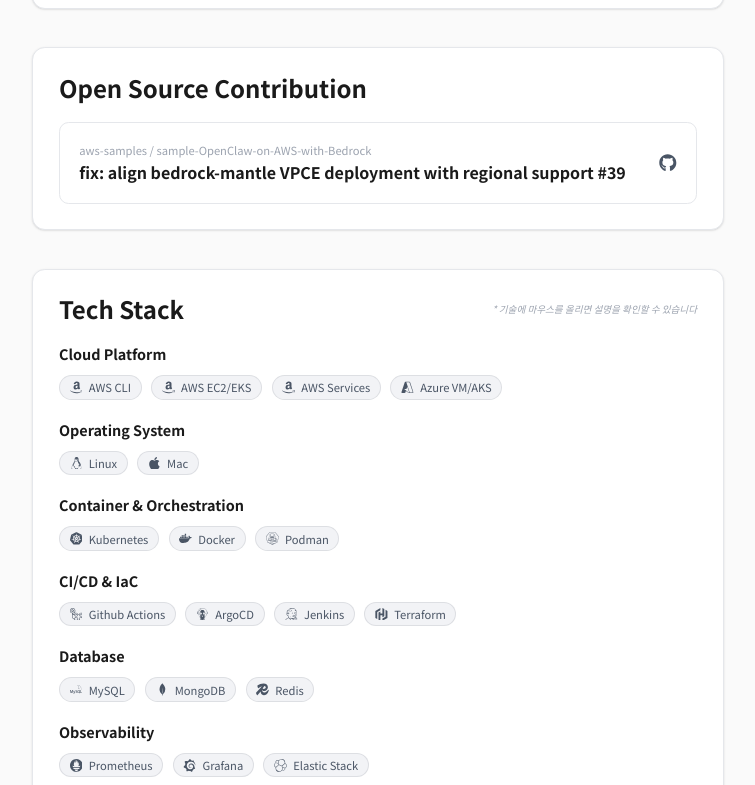
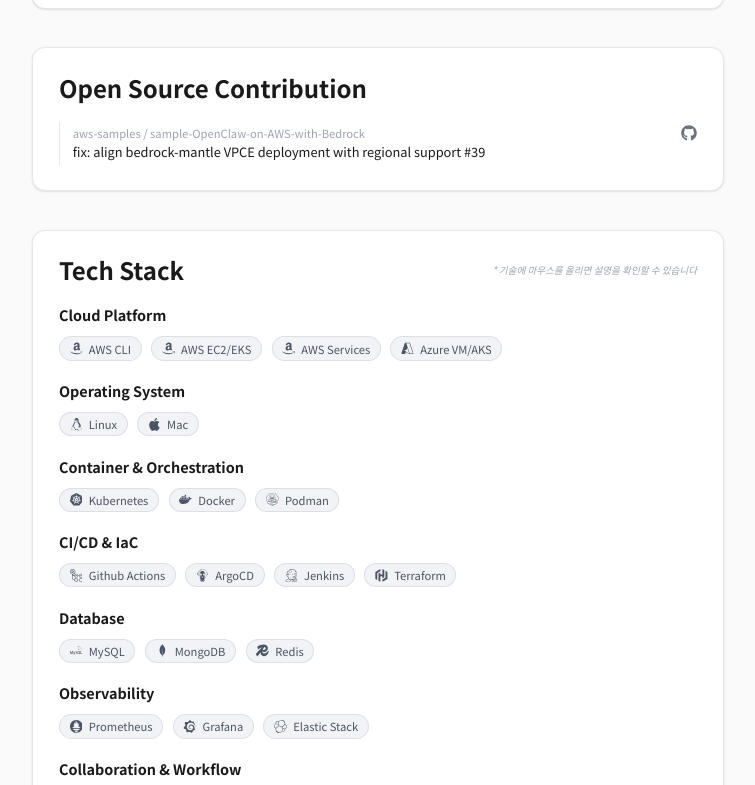
Before and after one commit to xxng1/xxng1-blog, a Next.js app: page /about in a window 1280 px wide. Shown: the part 815-1600 px from the top of the page, without its empty margins (262-1017 px from the left). Built offline with nearby package versions, Linux system fonts and the light colour scheme.

Commit message:
ui: text size 변경

```diff
--- a/src/app/about/page.tsx
+++ b/src/app/about/page.tsx
@@ -92,29 +92,25 @@ export default function AboutPage() {
             {/* Open Source Contribution */}
             <section className="mb-12">
                 <div className="bg-card-background border border-card-border rounded-2xl p-8 shadow-sm">
-                    <h2 className="text-3xl font-bold text-foreground mb-6">
+                    <h2 className="text-3xl font-semibold text-foreground mb-6">
                         Open Source Contribution
                     </h2>
-                    <div className="space-y-4">
                     <Link
                         href="https://github.com/aws-samples/sample-OpenClaw-on-AWS-with-Bedrock/pull/39"
                         target="_blank"
                         rel="noopener noreferrer"
-                            className="block border border-card-border rounded-xl p-6 hover:border-accent/30 hover:bg-accent-bg/40 transition-colors"
+                        className="group flex gap-4 pl-4 border-l-2 border-card-border hover:border-accent transition-colors"
                     >
-                            <div className="flex items-center justify-between gap-4">
-                                <div>
-                                    <p className="text-sm text-muted-foreground mb-1">
+                        <div className="min-w-0 flex-1 py-1">
+                            <p className="text-sm text-muted-foreground mb-0.5">
                                 aws-samples / sample-OpenClaw-on-AWS-with-Bedrock
                             </p>
-                                    <h3 className="text-xl font-semibold text-foreground">
+                            <p className="text-foreground group-hover:text-accent transition-colors">
                                 fix: align bedrock-mantle VPCE deployment with regional support #39
-                                    </h3>
+                            </p>
                         </div>
-                                <FaGithub className="text-gray-600 flex-shrink-0" size={22} />
-                            </div>
+                        <FaGithub className="flex-shrink-0 text-muted group-hover:text-accent mt-1 transition-colors" size={20} />
                     </Link>
-                    </div>
                 </div>
             </section>
 
@@ -122,7 +118,7 @@ export default function AboutPage() {
             <section className="mb-12">
                 <div className="bg-card-background border border-card-border rounded-2xl p-8 shadow-sm">
                     <div className="flex items-center justify-between mb-6">
-                        <h2 className="text-3xl font-bold text-foreground">Tech Stack</h2>
+                        <h2 className="text-3xl font-semibold text-foreground">Tech Stack</h2>
                         <span className="text-xs text-muted-foreground italic">* 기술에 마우스를 올리면 설명을 확인할 수 있습니다</span>
                     </div>
                     <div className="space-y-6">
@@ -200,7 +196,7 @@ export default function AboutPage() {
             {/* Experience */}
             <section className="mb-12">
                 <div className="bg-card-background border border-card-border rounded-2xl p-8 shadow-sm">
-                    <h2 className="text-3xl font-bold mb-6 text-foreground">Experience</h2>
+                    <h2 className="text-3xl font-semibold mb-6 text-foreground">Experience</h2>
                     <div className="space-y-6">
                         <div>
                             <h3 className="text-xl font-semibold text-foreground mb-2">현대오토에버 모빌리티 SW 스쿨 2기 - Cloud Track</h3>
--- a/src/components/about/gallery.tsx
+++ b/src/components/about/gallery.tsx
@@ -41,7 +41,7 @@ export default function AboutGallery() {
     <section className="mb-12">
       <div className="bg-card-background border border-card-border rounded-2xl p-6 sm:p-8 shadow-sm">
         <div className="flex items-center justify-between mb-4">
-          <h2 className="text-3xl font-bold mb-6 text-foreground">Gallery</h2>
+          <h2 className="text-3xl font-semibold mb-6 text-foreground">Gallery</h2>
           <span className="text-sm text-muted-foreground">
             {currentIndex + 1} / {galleryItems.length}
           </span>
--- a/src/components/certification-section.tsx
+++ b/src/components/certification-section.tsx
@@ -75,7 +75,7 @@ export default function CertificationSection() {
     <>
       <section className="mb-12">
         <div className="bg-card-background border border-card-border rounded-2xl p-8 shadow-sm">
-          <h2 className="text-3xl font-bold mb-6 text-foreground">Certification</h2>
+          <h2 className="text-3xl font-semibold mb-6 text-foreground">Certification</h2>
           <div className="space-y-4">
             {certifications.map((certification, index) => {
               const isLast = index === certifications.length - 1;
--- a/src/components/projects-section.tsx
+++ b/src/components/projects-section.tsx
@@ -44,7 +44,7 @@ export default function ProjectsSection() {
   return (
     <section className="mb-12">
       <div className="bg-card-background border border-card-border rounded-2xl p-8 shadow-sm">
-        <h2 className="text-3xl font-bold text-foreground mb-6">Project</h2>
+        <h2 className="text-3xl font-semibold text-foreground mb-6">Project</h2>
         <div className="space-y-6">
           {projects.map((project) => (
             <article
```
Lines whose indentation alone changed are shown as unchanged.
